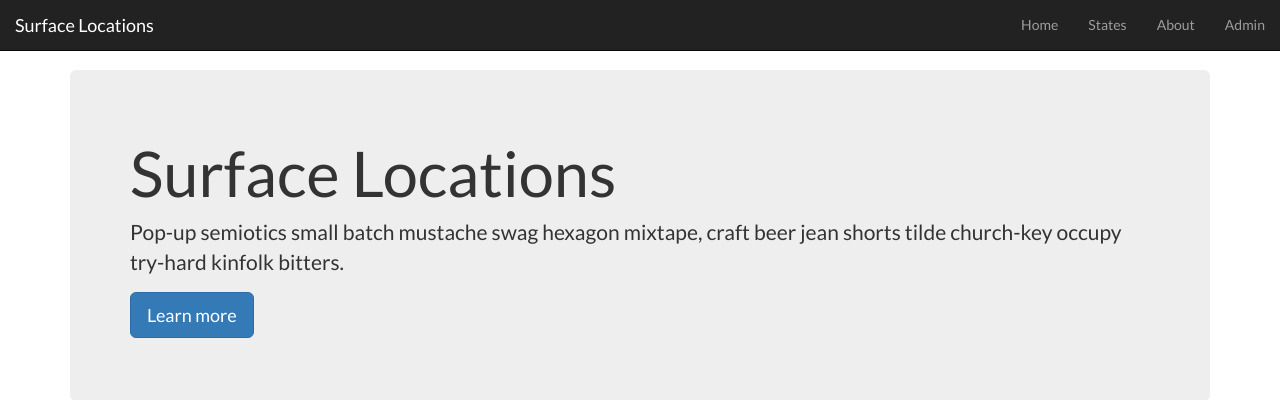
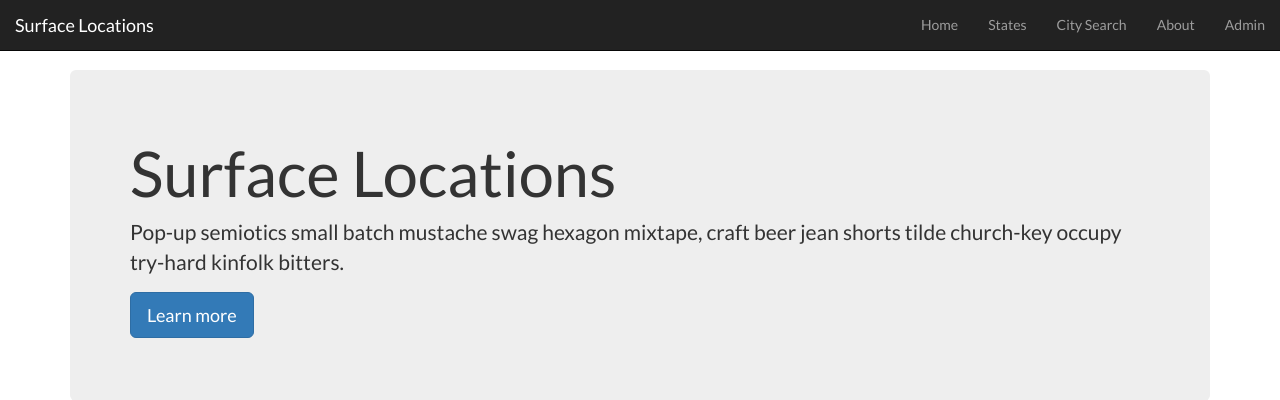
Before and after one commit to mikebarkas/surface-locations, a Django app: page / in a window 1280 px wide. Shown: the top 400 px of the page. Run offline with Django 3.2, Linux system fonts and the light colour scheme; some libraries are stand-ins or nearby versions.

Commit message:
Issue-102: Add a city search link to main nav because its a new page.

```diff
--- a/templates/nav.html
+++ b/templates/nav.html
@@ -18,6 +18,7 @@
       <ul class="nav navbar-nav navbar-right">
         <li><a href="{% url 'index' %}">Home</a></li>
         <li><a href="{% url 'state-select' %}">States</a></li>
+        <li><a href="{% url 'city-search' %}">City Search</a></li>
         <li><a href="{% url 'about' %}">About</a></li>
         <li><a href="/admin">Admin</a></li>
       </ul>
```
